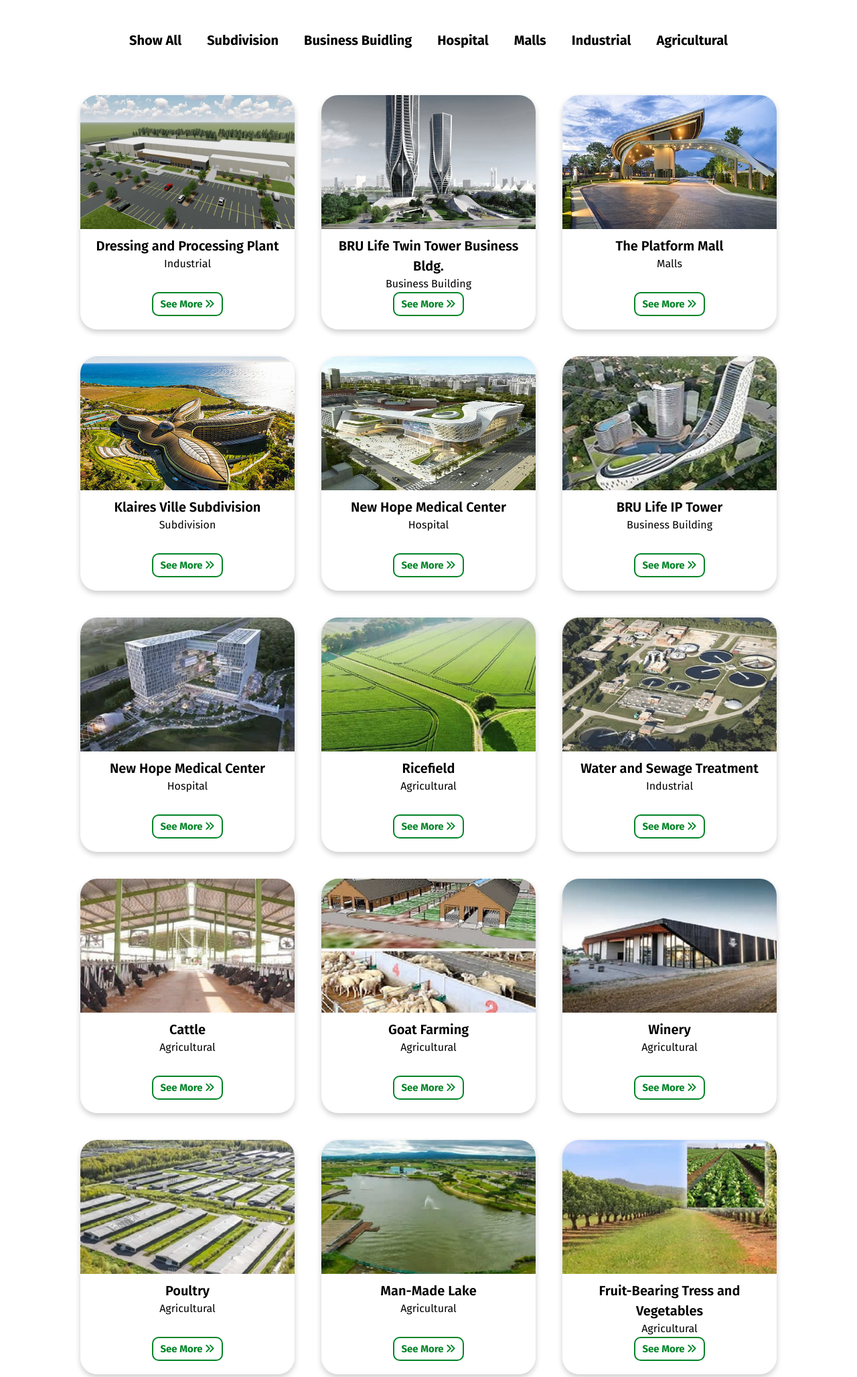
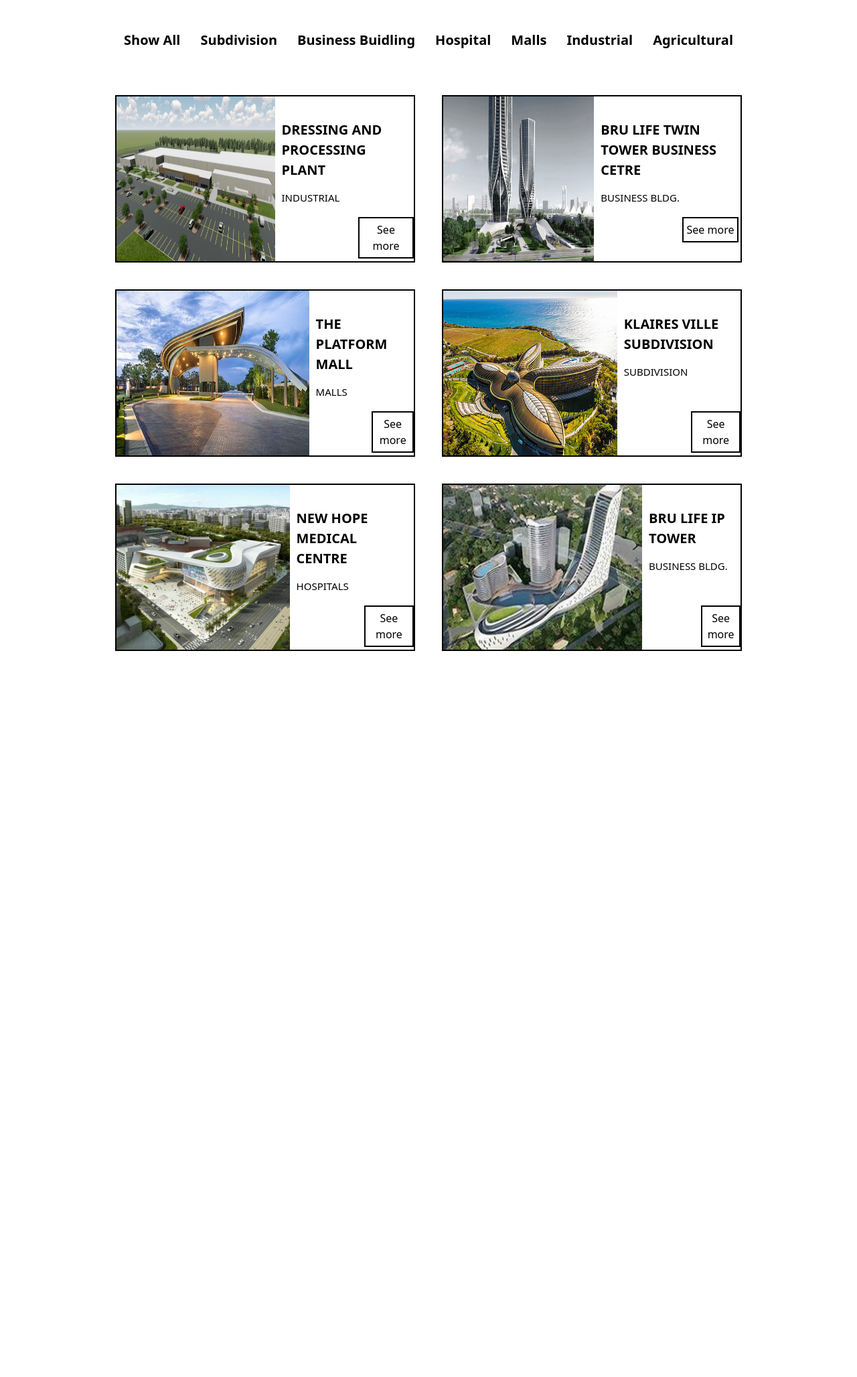
Before and after one commit to jerud-o/brulife, a PHP site: page /upcoming-projects.php in a window 1280 px wide. Shown: the top 2056 px of the page at 67% size. After the commit the page ends 972 px from the top, so only its background shows below. Run offline with PHP 8.4, Linux system fonts and the light colour scheme; some libraries are stand-ins or nearby versions.

Commit message:
Demo
Demo Cards

```diff
--- a/assets/css/upcoming-projects.css
+++ b/assets/css/upcoming-projects.css
@@ -1,4 +1,4 @@
-* {
+/* * {
     font-family: 'Fira Sans', sans-serif;
 }
 
@@ -218,7 +218,7 @@
 
 }
 
-/* @media screen and (min-width: 1280px) {
+@media screen and (min-width: 1280px) {
 
     * {
         font-family: 'Fira Sans', sans-serif;
@@ -330,3 +330,88 @@
     }
 
 } */
+
+
+
+/* ############################################### DEMO CARDS ######################################### */
+
+
+.filter-list-custom {
+    display: flex;
+    flex-direction: row;
+    justify-content: space-evenly;
+    font-size: 20px;
+    font-weight: bold;
+}
+
+.filter-list-custom li {
+    padding: 5px;
+    transition: all 0.3s ease-in-out;
+    border-bottom: 2px solid transparent;
+}
+
+.filter-list-custom li:hover {
+    color: #018427;
+    transform: scale(1.2);
+    border-bottom: 2px solid #018427;
+}
+
+.filter-list-custom li:active {
+    transition: all 0.3s ease-in-out;
+    transform: scale(1);
+}
+
+.card-flex-custom {
+    display: flex;
+    flex-direction: row;
+    justify-content: center;
+    align-items: center;
+}
+
+.card-custom {
+    display: flex;
+    flex-direction: row;
+    width: 35%;
+    height: 250px;
+    border: 2px solid black;
+    margin: 20px;
+}
+
+.card-img-custom {
+    overflow: hidden;
+    width: 100%;
+    height: auto;
+}
+
+.card-img-custom img {
+    width: 300px;
+    height: 100%;
+    object-fit: fill;
+}
+
+.card-content-custom {
+    padding: 10px;
+    margin-top: 25px;
+}
+
+.card-content-custom h3 {
+    font-size: 20px;
+    font-weight: bold;
+}
+
+.card-content-custom p {
+    padding: 15px 0;
+    font-size: 15px;
+}
+
+.btn-custom {
+    padding: 5px;
+    border: 2px solid black;
+    transition: all 0.3s ease-in-out;
+    top: 70%;
+    left: 60%;
+}
+
+.btn-custom:hover {
+    background-color: #d4d4d4;
+}
--- a/upcoming-projects.php
+++ b/upcoming-projects.php
@@ -1,4 +1,4 @@
-<!DOCTYPE html>
+<!-- <!DOCTYPE html>
 <html lang="en">
 
 <head>
@@ -16,7 +16,7 @@
 
 <body>
 
-    <!-- LIST FILTER -->
+    LIST FILTER
 
 
     <div class="m-10">
@@ -35,7 +35,7 @@
 
 
 
-    <!-- 1ST ROW CARDS -->
+    1ST ROW CARDS
 
     <div class="card-flex-custom">
         <div class="card-custom">
@@ -74,7 +74,7 @@
     </div>
 
 
-    <!-- 2ND ROW CARDS -->
+    2ND ROW CARDS
 
     <div class="card-flex-custom">
         <div class="card-custom">
@@ -111,7 +111,7 @@
         </div>
     </div>
 
-    <!-- 3RD ROW CARDS -->
+    3RD ROW CARDS
 
     <div class="card-flex-custom">
         <div class="card-custom">
@@ -148,7 +148,7 @@
         </div>
     </div>
 
-    <!-- 4TH ROW CARDS -->
+    4TH ROW CARDS
 
     <div class="card-flex-custom">
         <div class="card-custom">
@@ -185,7 +185,7 @@
         </div>
     </div>
 
-    <!-- 5TH ROW CARD -->
+    5TH ROW CARD
 
     <div class="card-flex-custom">
         <div class="card-custom">
@@ -222,7 +222,7 @@
         </div>
     </div>
 
-    <!-- 6TH ROW CARD -->
+    6TH ROW CARD
 
     <div class="card-flex-custom">
         <div class="card-custom">
@@ -259,7 +259,7 @@
         </div>
     </div>
 
-    <!-- 7TH ROW CARD -->
+    7TH ROW CARD
 
     <div class="card-flex-custom">
         <div class="card-custom">
@@ -276,7 +276,121 @@
 
     <div class="h-[50vh]"></div>
 
-    <!-- END -->
+    END
 </body>
 
 </html>
+
+ -->
+
+
+
+ <!-- ########################################## DEMO CARDS ########################################### -->
+
+
+
+ <!DOCTYPE html>
+<html lang="en">
+
+<head>
+    <meta charset="UTF-8">
+    <meta http-equiv="X-UA-Compatible" content="IE=edge">
+    <meta name="viewport" content="width=device-width, initial-scale=1.0">
+    <script src="https://cdn.tailwindcss.com"></script>
+    <link rel="stylesheet" href="assets/css/upcoming-projects.css">
+    <title>Demo</title>
+</head>
+
+<body>
+
+    <div class="m-10">
+        <div class="w-[80%] m-auto ">
+            <ul class="filter-list-custom">
+                <li><a href="#">Show All</a></li>
+                <li><a href="#">Subdivision</a></li>
+                <li><a href="#">Business Buidling</a></li>
+                <li><a href="#">Hospital</a></li>
+                <li><a href="#">Malls</a></li>
+                <li><a href="#">Industrial</a></li>
+                <li><a href="#">Agricultural</a></li>
+            </ul>
+        </div>
+    </div>
+
+
+
+    <div class="card-flex-custom">
+        <div class="card-custom">
+            <div class="card-img-custom">
+                <img src="assets/img/upcoming-projects-img/001.png" alt="img">
+            </div>
+            <div class="relative card-content-custom">
+                <h3>DRESSING AND PROCESSING PLANT</h3>
+                <p>INDUSTRIAL</p>
+                <button class="absolute btn-custom">See more</button>
+            </div>
+        </div>
+
+        <div class="card-custom">
+            <div class="card-img-custom">
+                <img src="assets/img/upcoming-projects-img/002.jpg" alt="img">
+            </div>
+            <div class="relative card-content-custom">
+                <h3>BRU LIFE TWIN TOWER BUSINESS CETRE</h3>
+                <p>BUSINESS BLDG.</p>
+                <button class="absolute btn-custom">See more</button>
+            </div>
+        </div>
+    </div>
+
+    <div class="card-flex-custom">
+        <div class="card-custom">
+            <div class="card-img-custom">
+                <img src="assets/img/upcoming-projects-img/003.jpg" alt="img">
+            </div>
+            <div class="relative card-content-custom">
+                <h3>THE PLATFORM MALL</h3>
+                <p>MALLS</p>
+                <button class="absolute btn-custom">See more</button>
+            </div>
+        </div>
+
+        <div class="card-custom">
+            <div class="card-img-custom">
+                <img src="assets/img/upcoming-projects-img/004.jpg" alt="img">
+            </div>
+            <div class="relative card-content-custom">
+                <h3>KLAIRES VILLE SUBDIVISION</h3>
+                <p>SUBDIVISION</p>
+                <button class="absolute btn-custom">See more</button>
+            </div>
+        </div>
+    </div>
+
+
+    <div class="card-flex-custom">
+        <div class="card-custom">
+            <div class="card-img-custom">
+                <img src="assets/img/upcoming-projects-img/005.jpg" alt="img">
+            </div>
+            <div class="relative card-content-custom">
+                <h3>NEW HOPE MEDICAL CENTRE</h3>
+                <p>HOSPITALS</p>
+                <button class="absolute btn-custom">See more</button>
+            </div>
+        </div>
+
+        <div class="card-custom">
+            <div class="card-img-custom">
+                <img src="assets/img/upcoming-projects-img/006.jpg" alt="img">
+            </div>
+            <div class="relative card-content-custom">
+                <h3>BRU LIFE IP TOWER</h3>
+                <p>BUSINESS BLDG.</p>
+                <button class="absolute btn-custom">See more</button>
+            </div>
+        </div>
+    </div>
+</body>
+
+</html>
```
